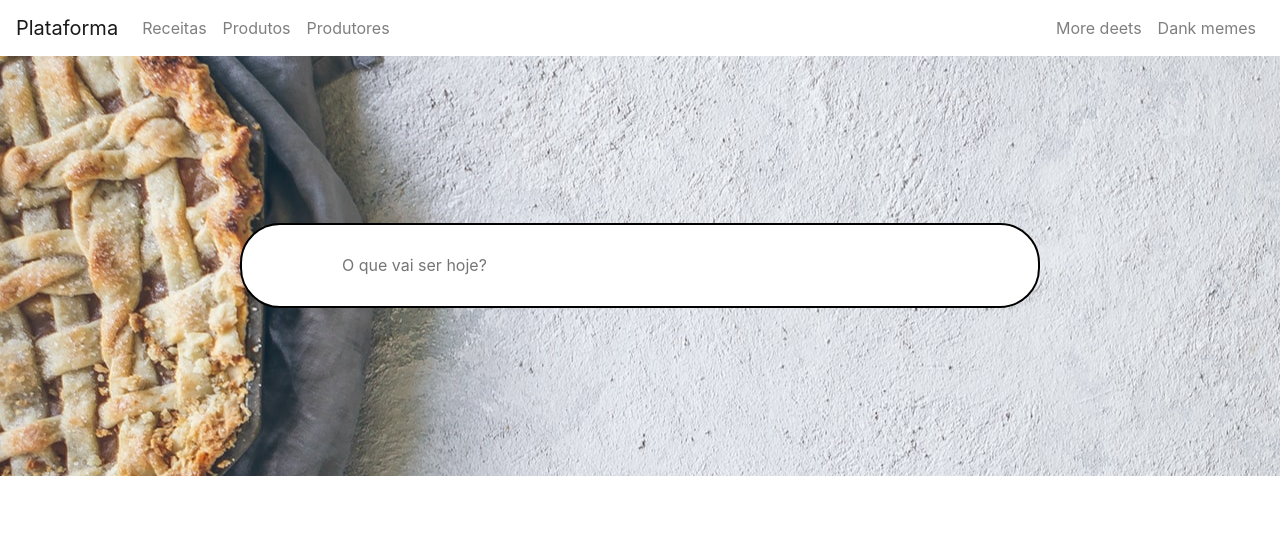
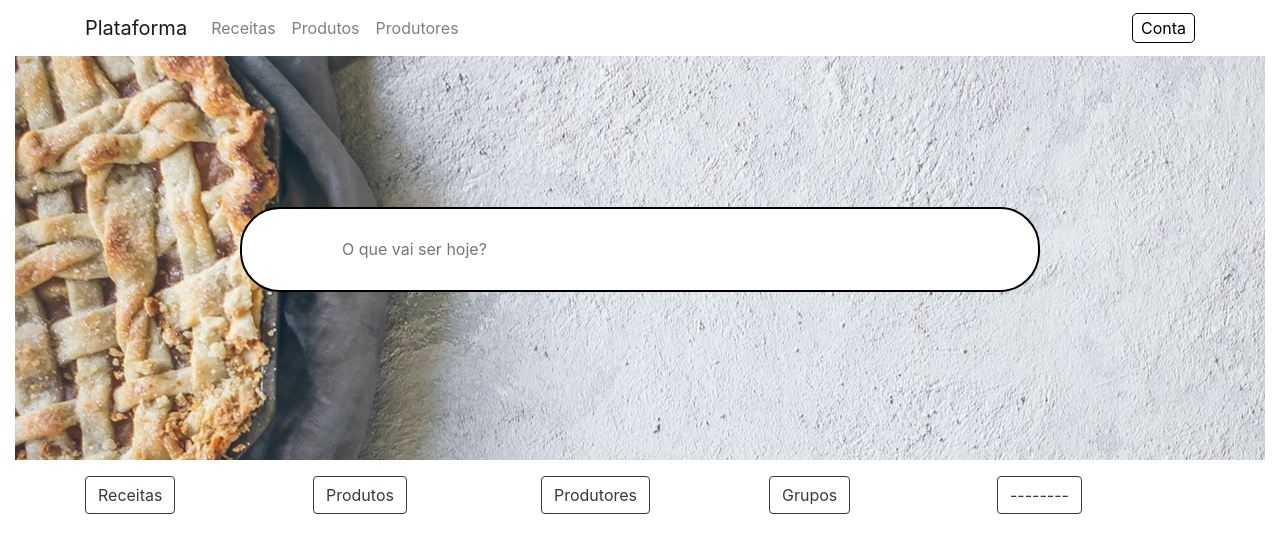
Before and after one commit to ricardo01010/plataforma-alimentar, a React (Create React App) app: page / in a window 1280 px wide. Shown: the top 552 px of the page. Built offline with nearby package versions, Linux system fonts and the light colour scheme.

Commit message:
atualização com firebase

```diff
--- a/src/App.js
+++ b/src/App.js
@@ -1,6 +1,7 @@
 import { Provider } from 'react-redux';
 import {BrowserRouter as Router, Route}from 'react-router-dom'
 import store from './store';
+import './main.css';
 
 import Home from './view/home';
 import Login from './view/login';
--- /dev/null
+++ b/src/components/home-buttonsList/index.js
@@ -0,0 +1,40 @@
+import React, { Component, useState } from 'react';
+import Navbar from 'react-bootstrap/Navbar';
+import NavDropdown from 'react-bootstrap/NavDropdown'
+import Nav from 'react-bootstrap/Nav';
+import 'bootstrap/dist/css/bootstrap.min.css';
+
+/* Bootstrap */
+import Form from 'react-bootstrap/Form'
+import Button from 'react-bootstrap/Button'
+import Container from 'react-bootstrap/Container'
+import Row from 'react-bootstrap/Row'
+import Col from 'react-bootstrap/Col'
+
+class HomeButtons extends Component{
+    render(){
+        return(
+        <Container>
+            <Row>
+              <Col>
+                <Button variant="outline-dark">Receitas</Button>
+              </Col>
+              <Col>
+                <Button variant="outline-dark">Produtos</Button>
+              </Col>
+              <Col>
+                <Button variant="outline-dark">Produtores</Button>
+              </Col>
+              <Col>
+                <Button variant="outline-dark">Grupos</Button>
+              </Col>
+              <Col>
+                <Button variant="outline-dark">--------</Button>
+              </Col>
+            </Row>
+        </Container>
+        )
+    }
+}
+
+export default HomeButtons;
--- a/src/components/navebar/index.js
+++ b/src/components/navebar/index.js
@@ -3,26 +3,46 @@ import Navbar from 'react-bootstrap/Navbar';
 import NavDropdown from 'react-bootstrap/NavDropdown'
 import Nav from 'react-bootstrap/Nav';
 import 'bootstrap/dist/css/bootstrap.min.css';
+import './navebar.css';
+import { Container } from 'react-bootstrap';
+
+const userLogin = localStorage.getItem('userLogin');
+
+function logoutAccount() {
+
+    localStorage.clear();
+}
 
 class NavebarComponent extends Component{
+
+
     render(){
         return(
-        <Navbar collapseOnSelect expand="lg">
+        <Navbar collapseOnSelect expand="lg" className="fixed-top navebar">
+            <Container>
                 <Navbar.Brand href="#home">Plataforma</Navbar.Brand>
                 <Navbar.Toggle aria-controls="responsive-navbar-nav" />
                 <Navbar.Collapse id="responsive-navbar-nav">
                     <Nav className="mr-auto">
                         <Nav.Link href="#features">Receitas</Nav.Link>
                         <Nav.Link href="#features">Produtos</Nav.Link>
-                    <Nav.Link href="#features">Produtores</Nav.Link>
+                        <Nav.Link >Produtores</Nav.Link>
                     </Nav>
                     <Nav>
-                <Nav.Link href="#deets">More deets</Nav.Link>
-                <Nav.Link eventKey={2} href="#memes">
-                    Dank memes
-                </Nav.Link>
+                        {
+                            userLogin > 0 ?
+                            <>
+                                <Nav.Link onClick={logoutAccount} className="btn-navebarRight">Logout</Nav.Link>
+                            </>
+                            :
+                            <>
+                                <Nav.Link href="/login" className="btn-navebarRight">Conta</Nav.Link>
+                            </>
+                        }
+
                     </Nav>
                 </Navbar.Collapse>
+            </Container>
         </Navbar>
         )
     }
--- /dev/null
+++ b/src/components/navebar/navebar.css
@@ -0,0 +1,10 @@
+.navebar{
+    background-color: #fff;
+}
+
+.btn-navebarRight{
+    border: 1px solid black;
+    border-radius: 5px;
+    padding: 2px 10px;
+    color: black !important;
+}
--- /dev/null
+++ b/src/components/tags-list/index.js
@@ -0,0 +1,58 @@
+import Badge from 'react-bootstrap/Badge'
+import firebase from '../../config/firebase';
+
+/* Bootstrap */
+import Container from 'react-bootstrap/Container'
+import Row from 'react-bootstrap/Row'
+import Col from 'react-bootstrap/Col'
+
+import React,{useState,useEffect} from 'react';
+
+var db = firebase.firestore();
+
+function TagsList(){
+    const [tags,setTags]=useState([]);
+
+    const fetchTags=async()=>{
+        const response=db.collection("tags").orderBy("name", "asc");
+        const data=await response.get();
+        data.docs.forEach(item=>{
+            setTags(tags=>[...tags,item.data()]);
+        })
+    }
+
+    useEffect(() => {
+        fetchTags();
+    }, [])
+
+
+
+
+    return(
+
+        <div>
+
+            <div className="App">
+                <Container>
+                    <Row>
+                    <Col>
+                    {
+                    tags && tags.map(data=>{
+                    return(
+                        <>
+
+                        <Badge pill bg="dark ml-2">{data.name}</Badge>
+
+                        </>
+                        )
+                    })
+                    }
+                    </Col>
+                    </Row>
+                </Container>
+            </div>
+        </div>
+    )
+}
+
+export default TagsList;
--- a/src/index.js
+++ b/src/index.js
@@ -2,6 +2,7 @@ import React from 'react';
 import ReactDOM from 'react-dom';
 import App from './App';
 import reportWebVitals from './reportWebVitals';
+
 
 ReactDOM.render(
   <React.StrictMode>
--- /dev/null
+++ b/src/main.css
@@ -0,0 +1,22 @@
+
+/*** Scroll Bar ***/
+/* width */
+::-webkit-scrollbar {
+    width: 10px;
+}
+
+/* Track */
+::-webkit-scrollbar-track {
+background: #f1f1f1;
+}
+
+/* Handle */
+::-webkit-scrollbar-thumb {
+background: #c2c2c2;
+}
+
+/* Handle on hover */
+::-webkit-scrollbar-thumb:hover {
+background: #555;
+}
+/******************/
--- a/src/view/backoffice/tags/index.js
+++ b/src/view/backoffice/tags/index.js
@@ -2,6 +2,7 @@ import { useState, useEffect } from "react";
 import firebase from "../../../config/firebase";
 
 import NavebarComponent from "../../../components/navebarBackoffice";
+import TagsListComponent from "../../../components/tags-list";
 
 /* Bootstrap */
 import Form from 'react-bootstrap/Form'
@@ -14,28 +15,12 @@ import Col from 'react-bootstrap/Col'
 
 
 function App(){
-    const [tags, setTags] = useState([]);
-    let listaTags =[];
-    useEffect(()=>{
-        firebase.firestore().collection('tags').get().then( async (resultado) => {
-            await resultado.docs.forEach(doc =>{
-                listaTags.push({
-                    id: doc.id,
-                    ... doc.data()
-                })
-            })
-            setTags(listaTags);
-        })
-    });
-
-    const listTags = tags;
     return(
-        <>
-        {listTags.forEach((e)=>{
-           /*e.name*/
-        })}
-        </>
-
+<>
+        <NavebarComponent/>
+        <br></br><br></br><br></br><br></br><br></br>
+        <TagsListComponent />
+    </>
     )
 
 }
--- a/src/view/home/home.css
+++ b/src/view/home/home.css
@@ -1,7 +1,9 @@
 .bannerDiv{
-    position: relative;
+    width: 100%;
     margin: auto;
     background-image: url('./banner-01.jpg');
+    background-repeat: no-repeat;
     height: 420px;
     background-position-y: center;
+    margin-top: 40px;
 }
--- a/src/view/home/index.js
+++ b/src/view/home/index.js
@@ -1,17 +1,47 @@
 import NavebarComponent from "../../components/navebar";
-import SearchBanner from "../../components/home-search"
+import SearchBanner from "../../components/home-search";
+import ButtonsListComponent from "../../components/home-buttonsList";
 import Image from 'react-bootstrap/Image';
 import './home.css';
 import { useSelector, useDispatch } from "react-redux";
+
+/* Bootstrap */
+import Form from 'react-bootstrap/Form'
+import Button from 'react-bootstrap/Button'
+import Container from 'react-bootstrap/Container'
+import Row from 'react-bootstrap/Row'
+import Col from 'react-bootstrap/Col'
+
 function App(){
     return(
         <>
+        <div className="container-fluid">
+            <div className="row">
+                <div className="col-lg-12">
+                    <div className="bannerDiv">
+                        <SearchBanner/>
+                    </div>
+                </div>
+                <div className="col-lg-12 mt-3">
+                    <ButtonsListComponent/>
+                </div>
+            </div>
+        </div>
             <NavebarComponent/>
-            <div className="bannerDiv">
-                <SearchBanner/>
+            <Container fluid>
+                <Row>
+                    <Col>
 
-            </div>
-            <br></br><br></br><br></br><br></br><br></br>
+                    </Col>
+                </Row>
+                <Row>
+
+                </Row>
+            </Container>
+
+
+
+                <br></br><br></br><br></br><br></br><br></br><br></br><br></br><br></br><br></br><br></br>
                 <br></br><br></br><br></br><br></br><br></br><br></br><br></br><br></br><br></br><br></br><br></br><br></br><br></br><br></br><br></br><br></br><br></br><br></br>
                 <br></br><br></br><br></br><br></br><br></br><br></br><br></br><br></br><br></br><br></br><br></br><br></br><br></br><br></br>teste
         </>
```
Also changed, not shown: src/config/firebase.js (line endings or trailing spaces), 1 other file (tests, documents, lock files or other folders). Lines whose indentation alone changed are shown as unchanged.
